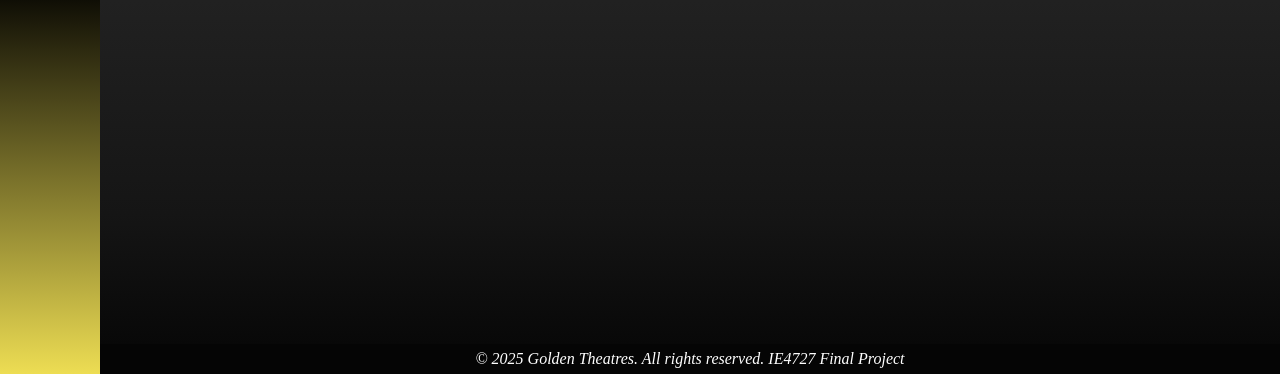
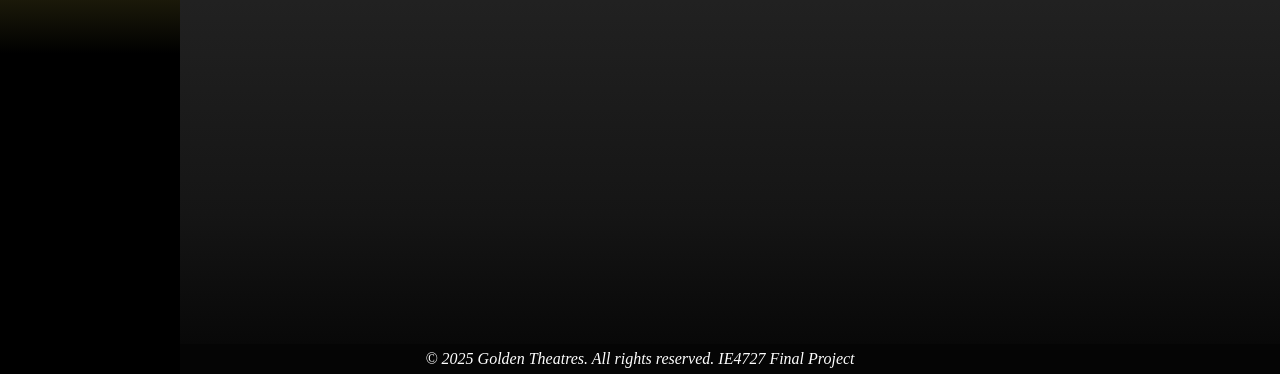
Before and after one commit to TZBAvyy/ie4727, a PHP site: page / in a window 1280 px wide. Shown: the part 426-800 px from the top of the page. Run offline with PHP 8.4, Linux system fonts and the light colour scheme; data comes from the database, SQL or seed files in the repository.

Commit message:
Update sidebar styling

```diff
--- a/project/base.css
+++ b/project/base.css
@@ -1,5 +1,5 @@
 :root {
-  --sidebar-width: 10rem;
+  --sidebar-width: 18rem;
   --footer-height: 3rem;
 }
 
@@ -39,6 +39,7 @@ header, footer {
 }
 
 footer {
+  padding-right: var(--sidebar-width);
   color: white;
   background: #050505;
   height: var(--footer-height);
@@ -54,7 +55,7 @@ header {
   min-height: 100vh;
   width: var(--sidebar-width);
   background: #000000;
-  background: linear-gradient(180deg, rgba(0, 0, 0, 1) 50%, rgba(237, 221, 83, 1) 100%);
+  background: linear-gradient(0deg, rgba(0, 0, 0, 1) 40%, rgba(237, 221, 83, 1) 100%);
 }
 
 nav {
@@ -64,11 +65,13 @@ nav {
 }
 
 nav h1 {
-  color: gold;
+  color: rgba(5, 5, 5, 1);
+  font-style: oblique;
 }
 
 nav a {
   text-decoration: none;
   color: rgb(232, 232, 232);
   font-size: 2rem;
+  font-weight: bold;
 }
```
